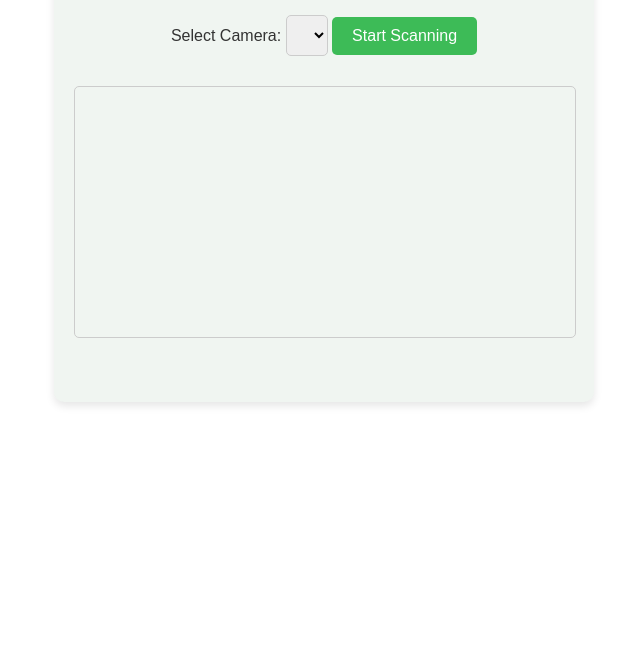
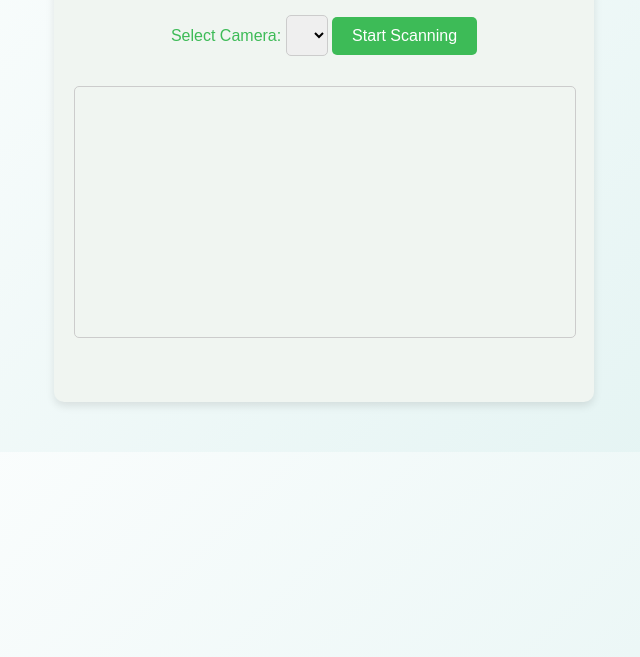
Before and after one commit to arkyaray02/IIA-qr_scanner, a plain HTML site: page index.html in a window 1280 px wide. Shown: the part 143-800 px from the top of the page, without its empty margins (316-956 px from the left). Drawn offline with nearby package versions, Linux system fonts and the light colour scheme.

Commit message:
Final Commit

```diff
--- a/index.html
+++ b/index.html
@@ -6,9 +6,9 @@
     <title>QR Code Scanner</title>
     <style>
         body {
-            background-color: white;
-            font-family: Arial, sans-serif;
-            color: #333;
+            background: linear-gradient(135deg, #ffffff 0%, #e0f2f1 100%); /* Green and white gradient background */
+            font-family: 'San Francisco', Arial, sans-serif; /* Apple-like font */
+            color: #3dbb57; /* Green font color */
             text-align: center;
         }
 
```
